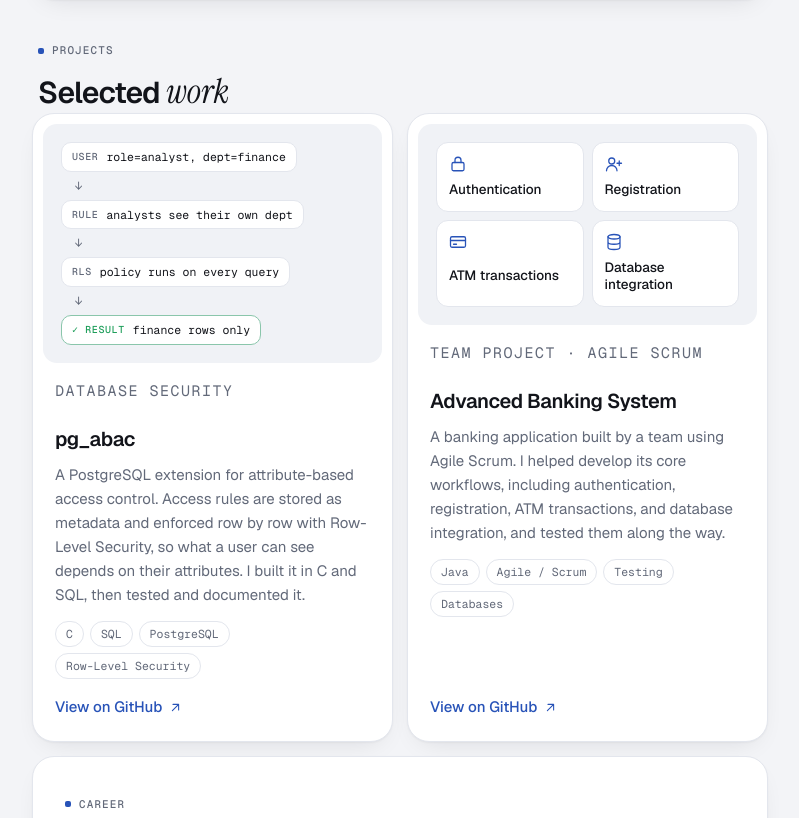
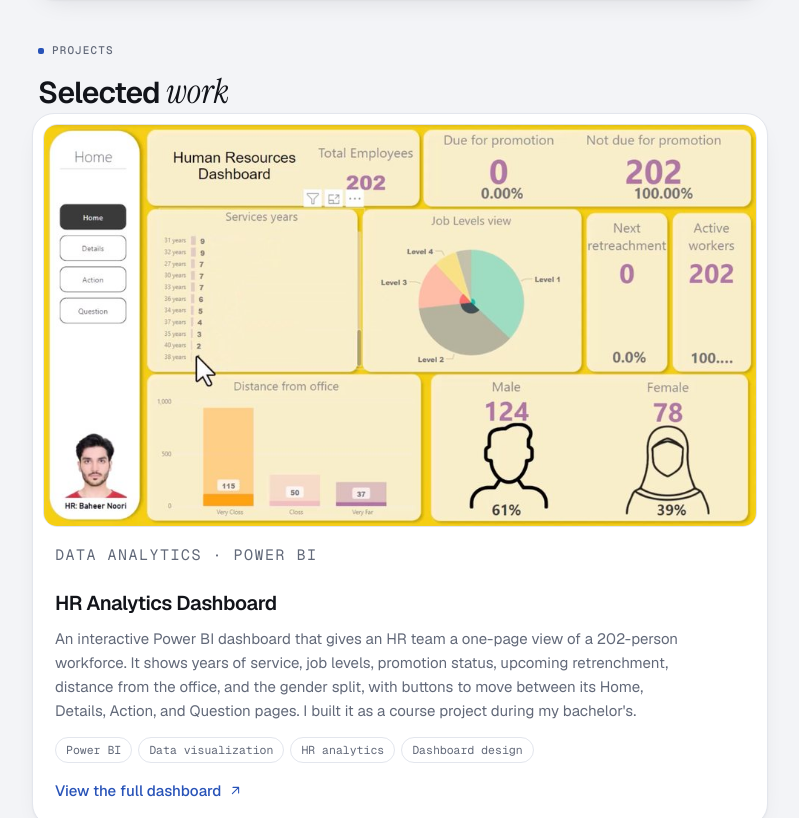
Before and after one commit to NarutBaheer/NarutBaheer.github.io, a plain HTML site: page index.html in a window 1280 px wide. Shown: the part 1560-2378 px from the top of the page, without its empty margins (240-1039 px from the left). Drawn offline with nearby package versions, Linux system fonts and the light colour scheme.

Commit message:
Add HR Analytics Dashboard (Power BI) project
Featured project card with the dashboard screenshot and a link to the
full-size image. Adds Power BI and data visualization to skills.

Co-Authored-By: Claude Opus 5.5 <noreply@anthropic.com>
Claude-Session: https://claude.ai/code/session_014GkVxHoxjTCxGJ2Af3DR8H

```diff
--- a/index.html
+++ b/index.html
@@ -155,6 +155,11 @@ h1 em,h2 em{font-family:var(--font-serif);font-style:italic;font-weight:400;lett
 .grid-2{display:grid;grid-template-columns:repeat(2,minmax(0,1fr));gap:14px}
 .project{display:flex;flex-direction:column;padding:10px;transition:transform .2s ease}
 .project:hover{transform:translateY(-2px)}
+.work-stack{display:grid;gap:14px}
+.shot{position:relative;display:block;border-radius:var(--r-tile);overflow:hidden;border:1px solid var(--line);background:var(--soft);cursor:zoom-in}
+.shot img{display:block;width:100%;height:auto;max-width:100%;transition:transform .5s ease}
+.shot:hover img{transform:scale(1.015)}
+.featured .project-body p{max-width:40rem}
 .cover{min-height:200px;padding:18px;border-radius:var(--r-tile);background:var(--soft);display:grid;align-content:center}
 .project-body{display:flex;flex-direction:column;flex:1;padding:16px 12px 12px}
 .kicker{margin:0;font-family:var(--font-mono);font-size:.6875rem;letter-spacing:.1em;text-transform:uppercase;color:var(--muted)}
@@ -387,6 +392,19 @@ footer{max-width:46rem;margin-inline:auto;display:flex;flex-wrap:wrap;align-item
       <p class="label">Projects</p>
       <h2 id="work-h">Selected <em>work</em></h2>
     </div>
+    <div class="work-stack">
+    <article class="card project featured">
+      <a class="shot" href="projects/hr-dashboard/dashboard.jpg" target="_blank" rel="noopener">
+        <img src="projects/hr-dashboard/dashboard-960.jpg" srcset="projects/hr-dashboard/dashboard-960.jpg 960w, projects/hr-dashboard/dashboard.jpg 1742w" sizes="(max-width: 760px) 100vw, 736px" width="1742" height="979" loading="lazy" alt="HR Analytics Dashboard in Power BI showing 202 employees, years of service, job levels, promotion status, distance from the office, and a split of 124 men and 78 women">
+      </a>
+      <div class="project-body">
+        <p class="kicker">Data analytics &middot; Power BI</p>
+        <h3>HR Analytics Dashboard</h3>
+        <p>An interactive Power BI dashboard that gives an HR team a one-page view of a 202-person workforce. It shows years of service, job levels, promotion status, upcoming retrenchment, distance from the office, and the gender split, with buttons to move between its Home, Details, Action, and Question pages. I built it as a course project during my bachelor's.</p>
+        <ul class="chips" aria-label="Technologies"><li>Power BI</li><li>Data visualization</li><li>HR analytics</li><li>Dashboard design</li></ul>
+        <a class="more" href="projects/hr-dashboard/dashboard.jpg" target="_blank" rel="noopener">View the full dashboard <svg class="i" viewBox="0 0 24 24" aria-hidden="true"><path d="M7 17 17 7M8 7h9v9"/></svg></a>
+      </div>
+    </article>
     <div class="grid-2">
       <article class="card project">
         <div class="cover" aria-hidden="true">
@@ -425,6 +443,7 @@ footer{max-width:46rem;margin-inline:auto;display:flex;flex-wrap:wrap;align-item
           <a class="more" href="https://github.com/NarutBaheer/ScrumProject" target="_blank" rel="noopener">View on GitHub <svg class="i" viewBox="0 0 24 24" aria-hidden="true"><path d="M7 17 17 7M8 7h9v9"/></svg></a>
         </div>
       </article>
+    </div>
     </div>
   </section>
 
@@ -513,6 +532,10 @@ footer{max-width:46rem;margin-inline:auto;display:flex;flex-wrap:wrap;align-item
       <div>
         <h3>Security focus</h3>
         <ul class="chips"><li>Access control</li><li>Row-Level Security</li><li>Authentication</li><li>Database security</li></ul>
+      </div>
+      <div>
+        <h3>Data &amp; analytics</h3>
+        <ul class="chips"><li>Power BI</li><li>Data visualization</li><li>Dashboard design</li></ul>
       </div>
       <div>
         <h3>Currently learning</h3>
@@ -725,8 +748,8 @@ footer{max-width:46rem;margin-inline:auto;display:flex;flex-wrap:wrap;align-item
     help: function () { print('whoami     story      skills     projects\ncontact    ping       coffee     reboot\nsudo hire baheer      clear      exit'); },
     whoami: function () { print('Baheer Noori. IT, software, and data.\nCompTIA A+ certified (2026).\nMS Computer Science, University at Albany (May 2027).'); },
     story: function () { print('Afghanistan > Qatar > Albany, NY.\nTaking you to the full story...'); setTimeout(function () { goTo('story'); }, 500); },
-    skills: function () { print('Support:   Windows, macOS, Microsoft 365, networking basics\nCode:      C, SQL, PostgreSQL, Java\nSecurity:  access control, Row-Level Security, authentication'); },
-    projects: function () { print('pg_abac               access control for PostgreSQL\nAdvanced Banking      team project built with Agile Scrum'); },
+    skills: function () { print('Support:   Windows, macOS, Microsoft 365, networking basics\nCode:      C, SQL, PostgreSQL, Java\nData:      Power BI, data visualization, dashboards\nSecurity:  access control, Row-Level Security, authentication'); },
+    projects: function () { print('HR Dashboard          workforce analytics in Power BI\npg_abac               access control for PostgreSQL\nAdvanced Banking      team project built with Agile Scrum'); },
     contact: function () { print('LinkedIn:  linkedin.com/in/baheer-noori-a9411b226\nGitHub:    github.com/NarutBaheer\nEmail:     use the Email me button below'); },
     ping: function () { print('PING baheer: 64 bytes, time<1ms'); print('Status: online and available for work.', 'good'); },
     coffee: function () { print("Error 418: I'm a teapot."); },
```
Also changed, not shown: projects/hr-dashboard/dashboard-960.jpg (added), projects/hr-dashboard/dashboard.jpg (added).
